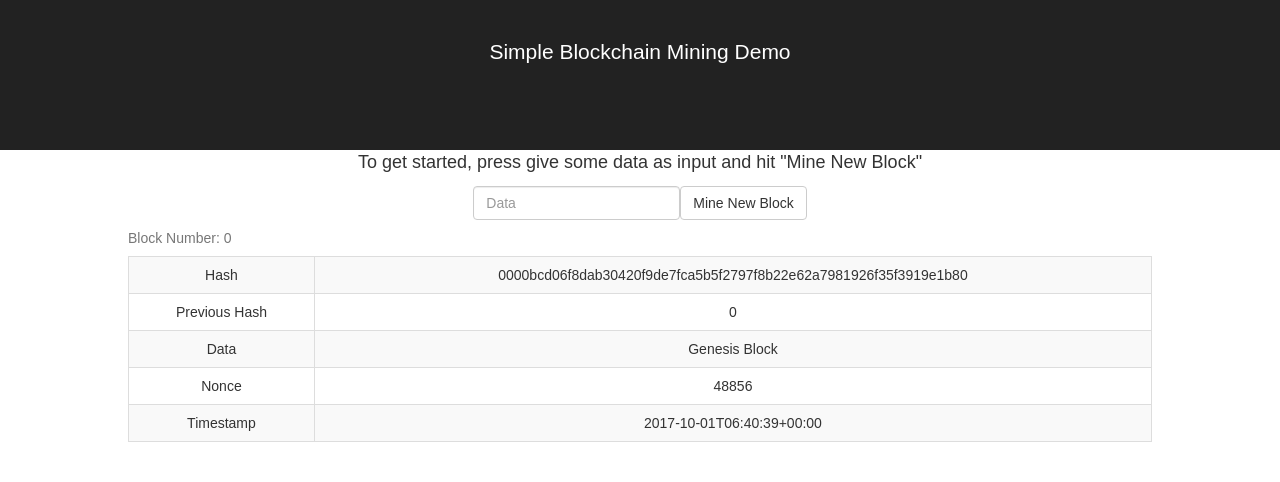
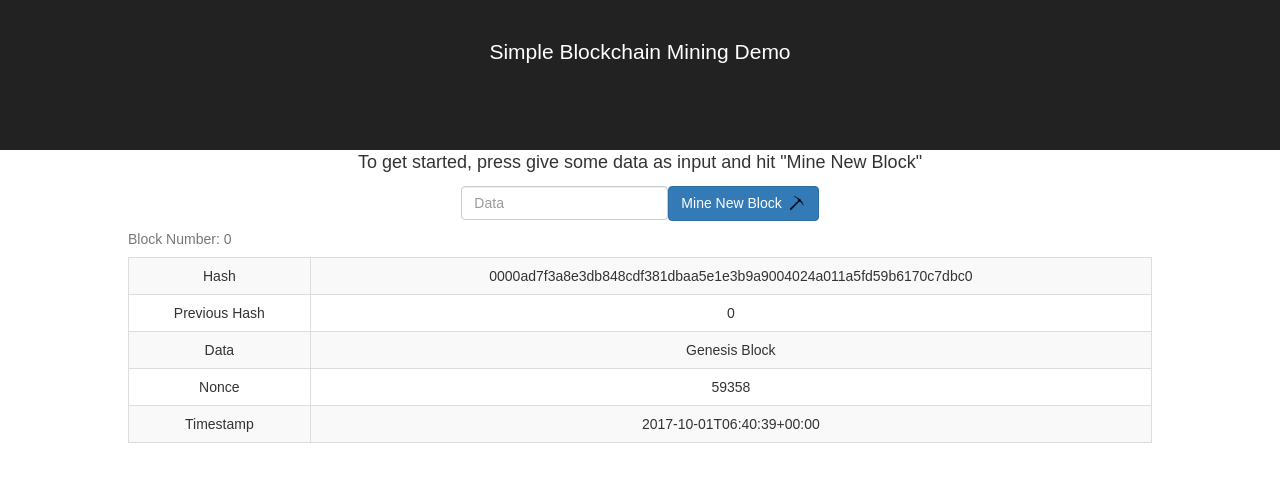
Before and after one commit to hongalex/mining-visualizer, a React (Create React App) app: page / in a window 1280 px wide. Shown: the top 482 px of the page. Built offline with nearby package versions, Linux system fonts and the light colour scheme.

Commit message:
page is no longer blocked by slow calculation

```diff
--- a/src/components/App.js
+++ b/src/components/App.js
@@ -1,9 +1,7 @@
 import React, { Component } from 'react';
-import moment from 'moment';
 
 import './App.css';
-import * as Utils from '../utils/Utils';
-import { conf } from '../config.js';
+import pick from '../img/pick.png';
 
 import Blockchain from './Blockchain';
 
@@ -11,56 +9,13 @@ class App extends Component {
 	constructor(props) {
 		super(props);
 
-		/* Mine Genesis Block */
-		var blockNumber = 0;
-		var prevHash = 0;
-		var data = conf.initData;
-		var time = moment();
-
-		// Contains calculated hash solution and nonce
-		var result = Utils.mineBlock(blockNumber, prevHash, data, time);
-
 		this.state = {
-			blockData: '',
-			blocks: [
-				{
-					blockNumber: blockNumber,
-					hash: result.hash,
-					prevHash: prevHash,
-					data: data,
-					nonce: result.nonce,
-					timestamp: time.format()
-				}
-			]
+			blockData: ''
 		}
 	};
 
 	updateBlockData = (event) => {
 		this.setState({blockData: event.target.value})
-	};
-
-	submitBlock = () => {
-		var blockNumber = this.state.blocks.length;
-		var prevHash = this.state.blocks[blockNumber-1].hash;
-		var data = this.state.blockData;
-		var time = moment();
-
-		// Contains calculated hash solution and nonce
-		var result = Utils.mineBlock(blockNumber, prevHash, data, time);
-
-		var newBlock = {
-			blockNumber: blockNumber,
-			hash: result.hash,
-			prevHash: prevHash,
-			data: data,
-			nonce: result.nonce,
-			timestamp: time.format()
-		};
-
-		var updatedBlocks = this.state.blocks;
-		updatedBlocks.push(newBlock);
-
-		this.setState({blocks: updatedBlocks});
 	};
 
 	render() {
@@ -74,13 +29,16 @@ class App extends Component {
 					To get started, press give some data as input and hit "Mine New Block"
 				</p>
 
-				<form className="form-inline" onSubmit={e => { e.preventDefault(); this.submitBlock(); }}>
+				<form className="form-inline" onSubmit={e => { e.preventDefault(); this.refs.blockchain.submitBlock() }}>
 					<div className="form-group">
 						<input type="text" className="form-control" name="blockData" placeholder="Data" value={this.state.blockData} onChange={this.updateBlockData} />
 					</div>
-					<button className="btn btn-default" onClick={this.submitBlock} type="button">Mine New Block</button>
+					<button className="btn btn-primary" onClick={() => this.refs.blockchain.submitBlock()} type="button">
+						Mine New Block&nbsp;
+						<img src={pick} height="20" width="20" alt=""/>
+					</button>
 				</form>
-				<Blockchain blocks={this.state.blocks}/>
+				<Blockchain ref="blockchain" blockData={this.state.blockData}/>
 			</div>
 		);
 	};
--- a/src/components/Blockchain.js
+++ b/src/components/Blockchain.js
@@ -1,12 +1,76 @@
 import React, { Component } from 'react';
+import moment from 'moment';
+
+import * as Utils from '../utils/Utils';
+import { conf } from '../config.js';
 import Block from './Block';
 
 class Blockchain extends Component {
+	constructor(props) {
+		super(props);
+
+		this.state = {
+			isLoading: true,
+			blocks: []
+		};
+	};
+
+	componentDidMount() {
+		/* Delay execution of the mining script to prevent UI from being blocked */
+		setTimeout(() => {
+			/* Mine Genesis Block */
+			var blockNumber = 0;
+			var prevHash = 0;
+			var data = conf.initData;
+			var time = moment();
+
+			var result = Utils.mineBlock(blockNumber, prevHash, data, time);
+
+			this.setState({
+				isLoading: false,
+				blocks: [{
+					blockNumber: blockNumber,
+					hash: result.hash,
+					prevHash: prevHash,
+					data: data,
+					nonce: result.nonce,
+					timestamp: time.format()
+				}]
+			});
+		}, 500);
+	};
+
+
+
+	submitBlock = () => {
+		var blockNumber = this.state.blocks.length;
+		var prevHash = this.state.blocks[blockNumber-1].hash;
+		var data = this.props.blockData;
+		var time = moment();
+
+		// Contains calculated hash solution and nonce
+		var result = Utils.mineBlock(blockNumber, prevHash, data, time);
+
+		var newBlock = {
+			blockNumber: blockNumber,
+			hash: result.hash,
+			prevHash: prevHash,
+			data: data,
+			nonce: result.nonce,
+			timestamp: time.format()
+		};
+
+		var updatedBlocks = this.state.blocks;
+		updatedBlocks.push(newBlock);
+
+		this.setState({blocks: updatedBlocks});
+	};
 
 	render() {
 		return (
 			<div>
-				{this.props.blocks.map(function(block) {
+				{this.state.isLoading && <h3> Calculating genesis block... </h3>}
+				{this.state.blocks.map(function(block) {
 					return <Block {...block} key={block.blockNumber}/>
 				})}
 			</div>
--- a/src/utils/Utils.js
+++ b/src/utils/Utils.js
@@ -52,16 +52,15 @@ export function isValidSolution(hash, difficulty)
  * @param  {Number} time - UNIX time in seconds
  * @return {Object} result - containing hash solution & nonce
  */
-export function mineBlock(blockNumber, prevHash, data, time) {
+export function mineBlock(blockNumber, prevHash, data, time, callback) {
 	var result = {}
 
 	var nonce = conf.initialNonce;
+	var input;
+	var hash;
 
-	var input;
-
-	var hash;
 	do {
-		input = blockNumber.toString() + prevHash.toString() + time + data.toString() + nonce.toString();
+		input = blockNumber + prevHash + time + data + nonce;
 		hash = calculateHash(input);
 		nonce+=1;
 	} while(!isValidSolution(hash.toString(), conf.difficulty));
```
Also changed, not shown: src/img/pick.png (added).
